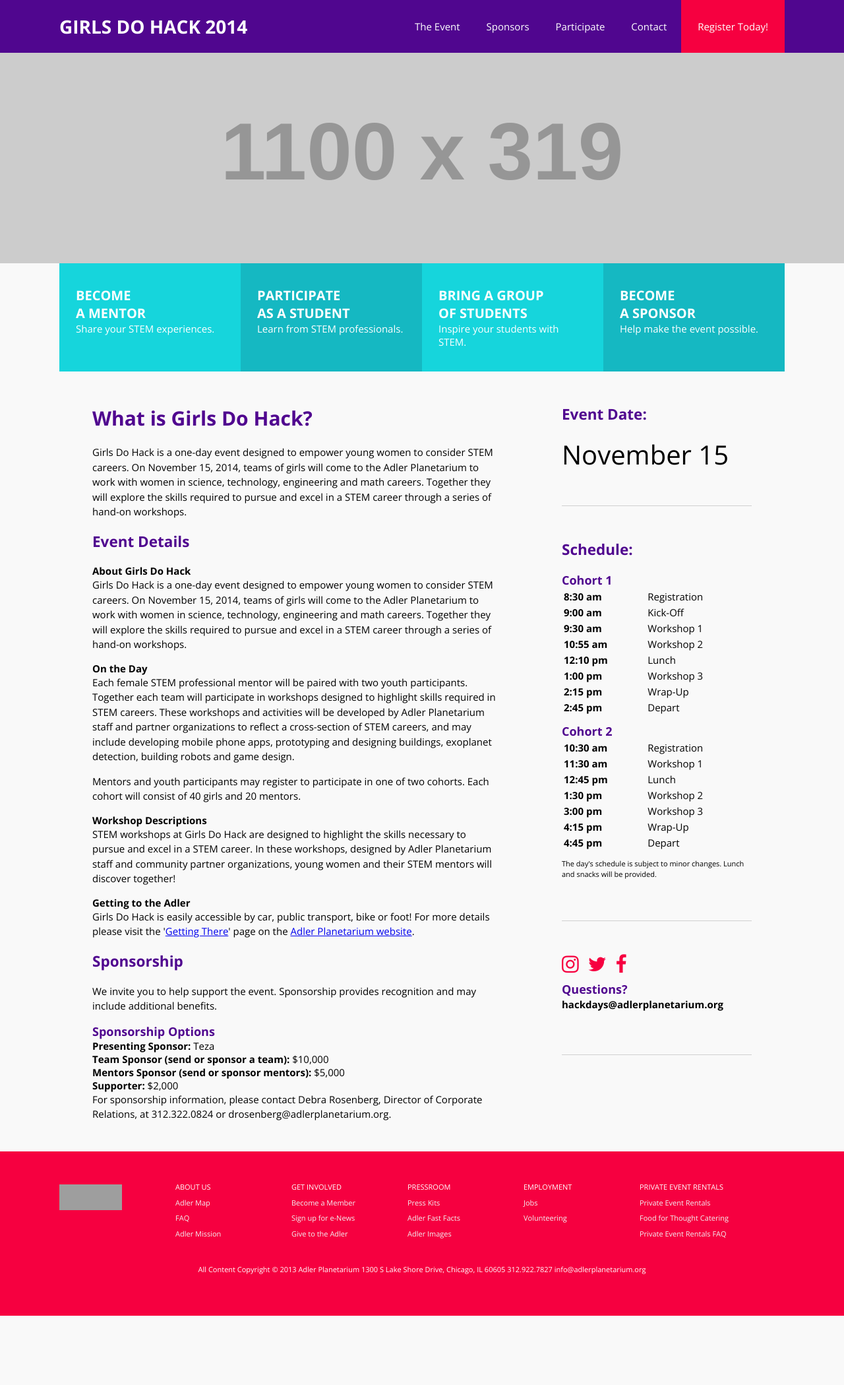
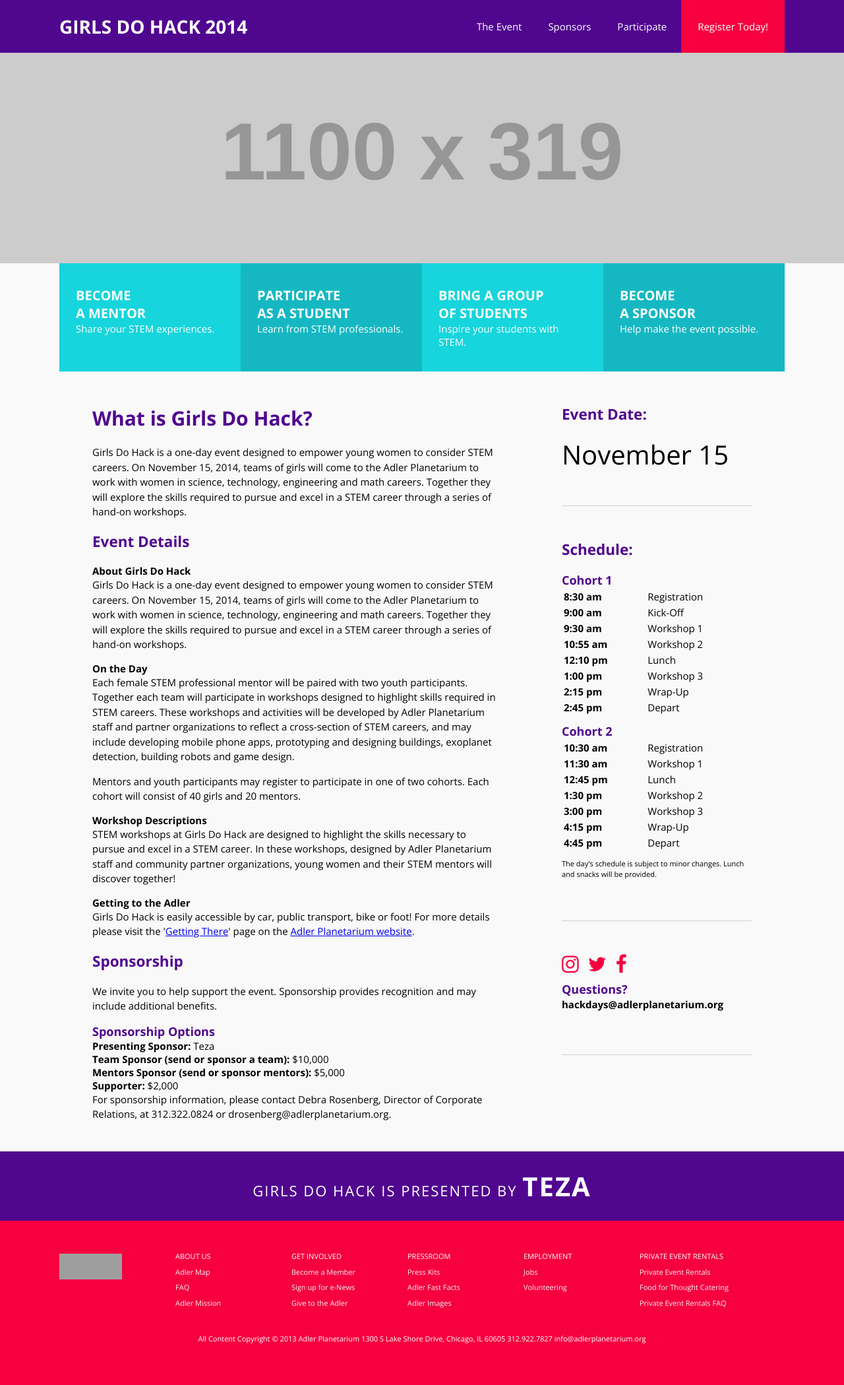
Before and after one commit to AdlerPlanetarium/girlsdohack2014, a Jekyll site: the page built from index.html, in a window 1280 px wide. Shown: the whole page at 66% size. Built offline with Jekyll 4.4.1, drawn with Linux system fonts in a browser that asks for light colours; nearby versions of some CDN libraries; before the commit the page ends 1994 px from its top, so only the background shows below that; grey boxes are pictures that could not be loaded.

```diff
--- a/_includes/head.html
+++ b/_includes/head.html
@@ -6,7 +6,7 @@
   <title>{% if page.title %}{{ page.title }}{% else %}{{ site.title }}{% endif %}</title>
 
   <link href="//maxcdn.bootstrapcdn.com/font-awesome/4.2.0/css/font-awesome.min.css" rel="stylesheet">
-  <link href='http://fonts.googleapis.com/css?family=Open+Sans:100,300,400,700' rel='stylesheet' type='text/css'>
+  <link href="http://fonts.googleapis.com/css?family=Open+Sans:100,300,400,700" rel="stylesheet" type="text/css">
 
   <link rel="stylesheet" href="{{ "/css/main.css" | prepend: site.baseurl }}">
   <link rel="canonical" href="{{ page.url | replace:'index.html','' | prepend: site.baseurl | prepend: site.url }}">
--- a/_includes/header.html
+++ b/_includes/header.html
@@ -1,13 +1,13 @@
 <div class="site-header">
   <div class="wrapper">
     <div class="header-links">
-      <div class="site-title">Girls Do Hack 2014</div>
+      <div class="site-title"><a href="./index.html">Girls Do Hack 2014</a></div>
       <div class="site-menu">
-        <div class="site-menu-item"><a href="#/the-event">The Event</a></div>
-        <div class="site-menu-item"><a href="#/sponsors">Sponsors</a></div>
-        <div class="site-menu-item"><a href="#/particpiate">Participate</a></div>
-        <div class="site-menu-item"><a href="#/contact">Contact</a></div>
-        <div class="site-menu-item focus"><a href="#/some-register-link">Register Today!</a></div>
+        <div class="site-menu-item"><a href="./index.html#the-event">The Event</a></div>
+        <div class="site-menu-item"><a href="#sponsors">Sponsors</a></div>
+        <div class="site-menu-item"><a href="./index.html#participation-options">Participate</a></div>
+        <!-- <div class="site-menu-item"><a href="./index.html#contact">Contact</a></div> -->
+        <div class="site-menu-item focus"><a href="https://docs.google.com/a/zooniverse.org/forms/d/1fByWdkPJzGFGOj7SQJEjuy1ZqxPXQsAAFQgxxmpl8tk/viewform">Register Today!</a></div>
       </div>
     </div>
   </div>
@@ -15,4 +15,4 @@
 
 <div class="site-picture"></div>
 
-<div class="wrapper">{% include participate.html %}</div>
+<div class="wrapper">{% include participation-options.html %}</div>
--- a/_includes/participate.html
+++ /dev/null
@@ -1,18 +0,0 @@
-<div class="options">
-  <div class="option">
-    <div class="title">Become<br>a Mentor</div>
-    <div class="action">Share your STEM experiences.</div>
-  </div>
-  <div class="option">
-    <div class="title">Participate<br>as a Student</div>
-    <div class="action">Learn from STEM professionals.</div>
-  </div>
-  <div class="option">
-    <div class="title">Bring a group<br>of Students</div>
-    <div class="action">Inspire your students with STEM.</div>
-  </div>
-  <div class="option">
-    <div class="title">Become<br>a Sponsor</div>
-    <div class="action">Help make the event possible.</div>
-  </div>
-</div>
--- /dev/null
+++ b/_includes/participation-options.html
@@ -0,0 +1,19 @@
+<a name="participation-options"></a>
+<div class="options">
+  <a href="./participate.html#mentors" class="option">
+      <div class="title">Become<br>a Mentor</div>
+      <div class="action">Share your STEM experiences.</div>
+  </a>
+  <a href="./participate.html#youth-participants" class="option">
+    <div class="title">Participate<br>as a Student</div>
+    <div class="action">Learn from STEM professionals.</div>
+  </a>
+  <a href="./participate.html#youth-groups" class="option">
+    <div class="title">Bring a group<br>of Students</div>
+    <div class="action">Inspire your students with STEM.</div>
+  </a>
+  <a href="./index.html#sponsors" class="option">
+    <div class="title">Become<br>a Sponsor</div>
+    <div class="action">Help make the event possible.</div>
+  </a>
+</div>
--- /dev/null
+++ b/_includes/sponsors.html
@@ -0,0 +1,6 @@
+<a name="sponsors"></a>
+<div class="site-sponsors">
+  <div class="wrapper">
+    Girls Do Hack is presented by <b>Teza</b>
+  </div>
+</div>
--- a/_layouts/default.html
+++ b/_layouts/default.html
@@ -18,6 +18,7 @@
       </div>
     </div>
 
+    {% include sponsors.html %}
     {% include footer.html %}
 
   </body>
--- a/_sass/_layout.sass
+++ b/_sass/_layout.sass
@@ -14,6 +14,10 @@ $header-height: 80px
       font-size: 28px
       font-weight: 700
       text-transform: uppercase
+
+      a
+        color: inherit
+        text-decoration: none
 
     .site-menu-item
       display: inline-block
@@ -65,6 +69,19 @@ $header-height: 80px
       table
         width: 100%
 
+.site-sponsors
+  background: $purple
+  color: white
+  font-size: 22px
+  font-weight: 100
+  letter-spacing: 2px
+  padding: 25px 0
+  text-align: center
+  text-transform: uppercase
+
+  b
+    font-size: 40px
+
 .site-footer
   background: $salmon
   color: white
--- a/_sass/_options.sass
+++ b/_sass/_options.sass
@@ -3,7 +3,10 @@
   display: flex
 
   .option
+    color: inherit
+    display: block
     padding: 35px 25px
+    text-decoration: none
     width: 25%
 
     &:nth-child(2n + 1)
--- a/index.html
+++ b/index.html
@@ -1,7 +1,7 @@
 ---
 layout: default
 ---
-
+<a name="the-event"></a>
 <h1>What is Girls Do Hack?</h1>
 <p>Girls Do Hack is a one-day event designed to empower young women to consider STEM careers. On November 15, 2014, teams of girls will come to the Adler Planetarium to work with women in science, technology, engineering and math careers. Together they will explore the skills required to pursue and excel in a STEM career through a series of hand-on workshops.</p>
 
```
Also changed, not shown: participate.html (added, +49 -0 lines).
